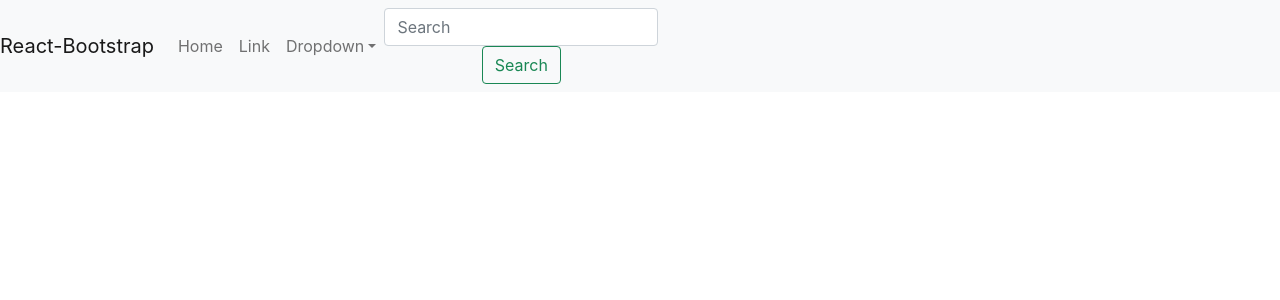
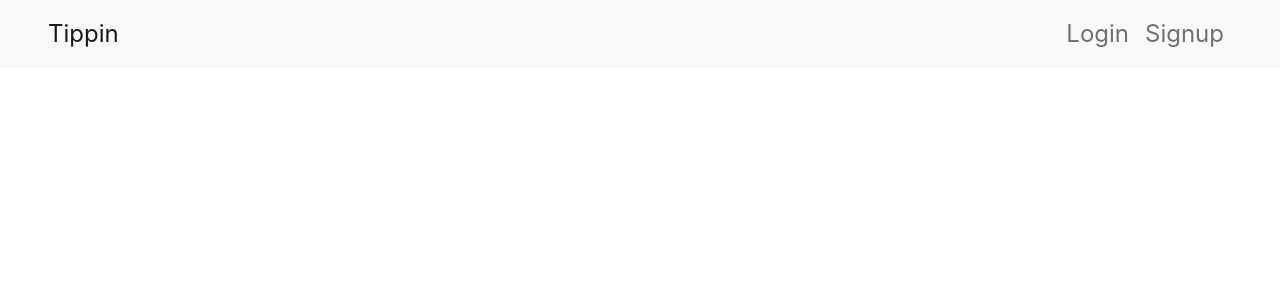
Before and after one commit to Ayoitsjason/Coursera_React, a React (Create React App) app in the folder confusion/: page / in a window 1280 px wide. Shown: the top 300 px of the page. Built offline with nearby package versions, Linux system fonts and the light colour scheme.

Commit message:
finished base navbar for site

```diff
--- /dev/null
+++ b/confusion/src/components/layout/Navigation.css
@@ -0,0 +1,7 @@
+.navbar {
+  font-size: 1.5rem;
+}
+
+.navbar a {
+  font-size: 1.5rem;
+}
--- a/confusion/src/components/layout/Navigation.js
+++ b/confusion/src/components/layout/Navigation.js
@@ -1,38 +1,23 @@
 import React from "react";
-import {
-  Navbar,
-  Nav,
-  NavDropdown,
-  Form,
-  Button,
-  FormControl,
-} from "react-bootstrap";
+import { Navbar, Nav } from "react-bootstrap";
+import "./Navigation.css";
 
 const Navigation = () => {
   return (
-    <Navbar bg="light" expand="lg">
-      <Navbar.Brand href="#home">React-Bootstrap</Navbar.Brand>
+    <Navbar bg="light" fixed="top" expand="lg">
+      <Navbar.Brand className="mx-5" href="#home">
+        Tippin
+      </Navbar.Brand>
       <Navbar.Toggle aria-controls="basic-navbar-nav" />
-      <Navbar.Collapse id="basic-navbar-nav">
-        <Nav className="mr-auto">
-          <Nav.Link href="#home">Home</Nav.Link>
-          <Nav.Link href="#link">Link</Nav.Link>
-          <NavDropdown title="Dropdown" id="basic-nav-dropdown">
-            <NavDropdown.Item href="#action/3.1">Action</NavDropdown.Item>
-            <NavDropdown.Item href="#action/3.2">
-              Another action
-            </NavDropdown.Item>
-            <NavDropdown.Item href="#action/3.3">Something</NavDropdown.Item>
-            <NavDropdown.Divider />
-            <NavDropdown.Item href="#action/3.4">
-              Separated link
-            </NavDropdown.Item>
-          </NavDropdown>
+      <Navbar.Collapse className="justify-content-end" id="basic-navbar-nav">
+        <Nav className="mx-5" activeKey="/home">
+          <Nav.Item>
+            <Nav.Link href="#home">Login</Nav.Link>
+          </Nav.Item>
+          <Nav.Item>
+            <Nav.Link href="#link">Signup</Nav.Link>
+          </Nav.Item>
         </Nav>
-        <Form inline>
-          <FormControl type="text" placeholder="Search" className="mr-sm-2" />
-          <Button variant="outline-success">Search</Button>
-        </Form>
       </Navbar.Collapse>
     </Navbar>
   );
--- a/confusion/src/index.css
+++ b/confusion/src/index.css
@@ -1,13 +1,35 @@
+html {
+  font-size: 1rem;
+}
+
+@include media-breakpoint-up(sm) {
+  html {
+    font-size: 1.2rem;
+  }
+}
+
+@include media-breakpoint-up(md) {
+  html {
+    font-size: 1.4rem;
+  }
+}
+
+@include media-breakpoint-up(lg) {
+  html {
+    font-size: 1.6rem;
+  }
+}
+
 body {
   margin: 0;
-  font-family: -apple-system, BlinkMacSystemFont, 'Segoe UI', 'Roboto', 'Oxygen',
-    'Ubuntu', 'Cantarell', 'Fira Sans', 'Droid Sans', 'Helvetica Neue',
+  font-family: -apple-system, BlinkMacSystemFont, "Segoe UI", "Roboto", "Oxygen",
+    "Ubuntu", "Cantarell", "Fira Sans", "Droid Sans", "Helvetica Neue",
     sans-serif;
   -webkit-font-smoothing: antialiased;
   -moz-osx-font-smoothing: grayscale;
 }
 
 code {
-  font-family: source-code-pro, Menlo, Monaco, Consolas, 'Courier New',
+  font-family: source-code-pro, Menlo, Monaco, Consolas, "Courier New",
     monospace;
 }
```
